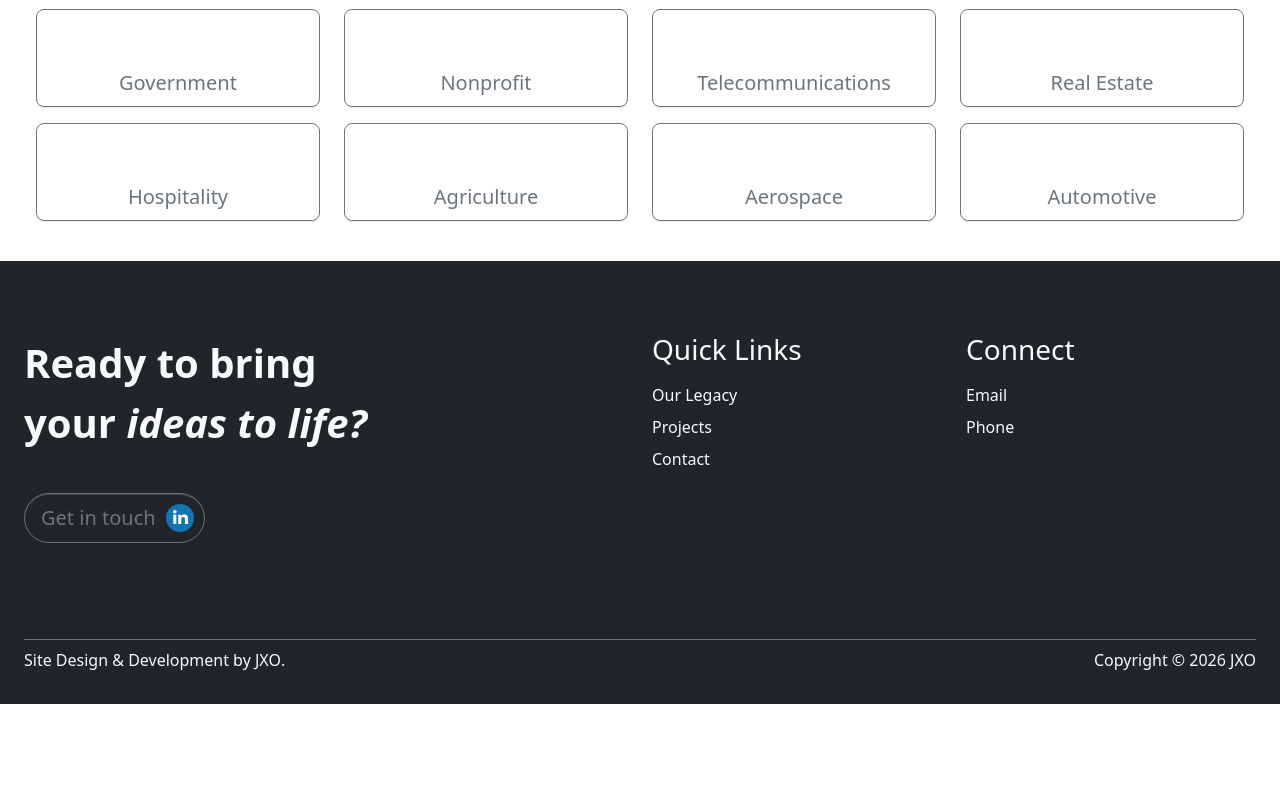
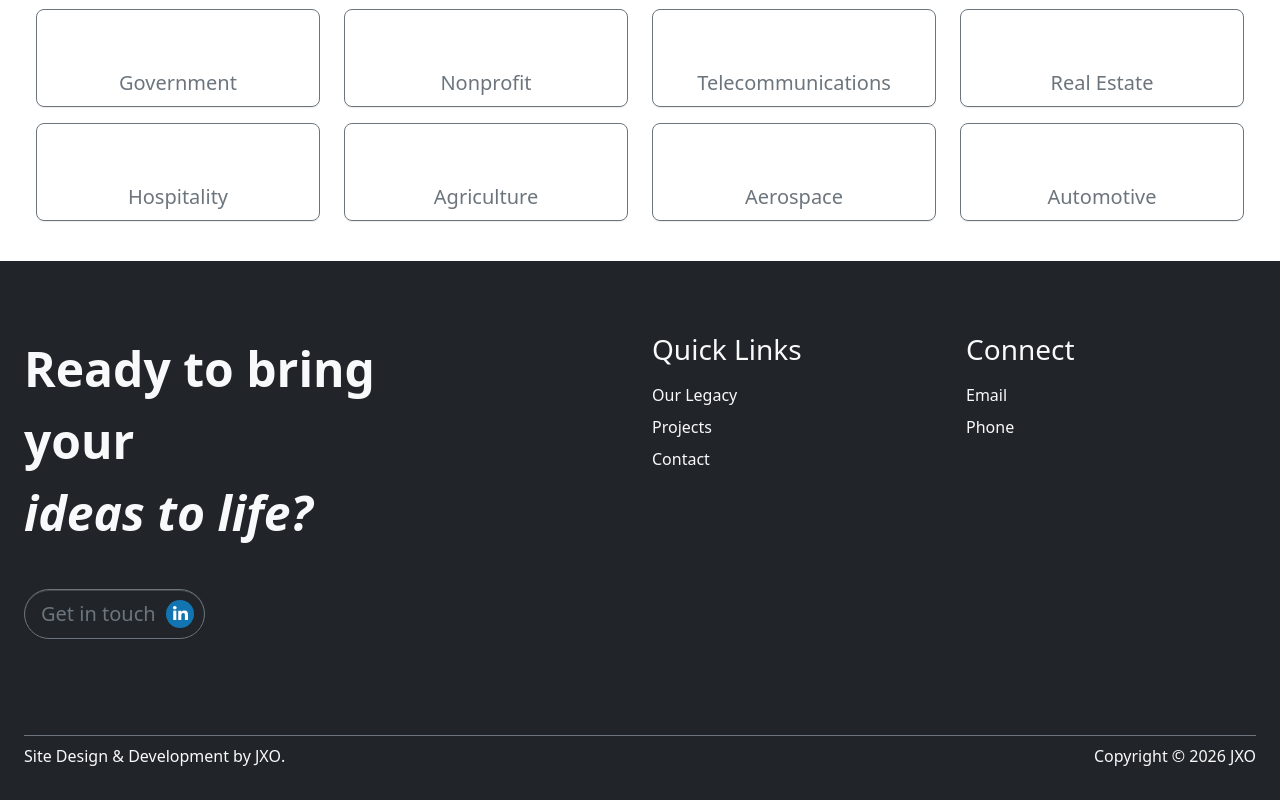
Before and after one commit to mehul5277/profile, an Angular app: page /#/ in a window 1280 px wide. Shown: the part 2387-3187 px from the top of the page. Before the commit the page ends 3091 px from the top, so only its background shows below. Built offline with nearby package versions, Linux system fonts and the light colour scheme.

Commit message:
fix footer

```diff
--- a/src/app/public/pages/footer/footer.component.html
+++ b/src/app/public/pages/footer/footer.component.html
@@ -3,8 +3,8 @@
         <div class="col-md-4 me-auto mb-4">
             <div class="vstack gap-3">
                 <div class="custom-title">
-                    Ready to bring your
-                    <span class="custom-title-italic">ideas to life?</span>
+                    <div>Ready to bring your</div>
+                    <div class="custom-title-italic">ideas to life?</div>
                 </div>
 
                 <div class="py-4">
--- a/src/custom.scss
+++ b/src/custom.scss
@@ -4,7 +4,7 @@
 @import "node_modules/bootstrap/scss/mixins";
 
 .custom-title {
-    @include font-size(2.5rem);
+    @include font-size(3rem);
     font-weight: 700;
 
     .custom-title-italic {
```
Also changed, not shown: 7 other files (tests, documents, lock files or other folders).
